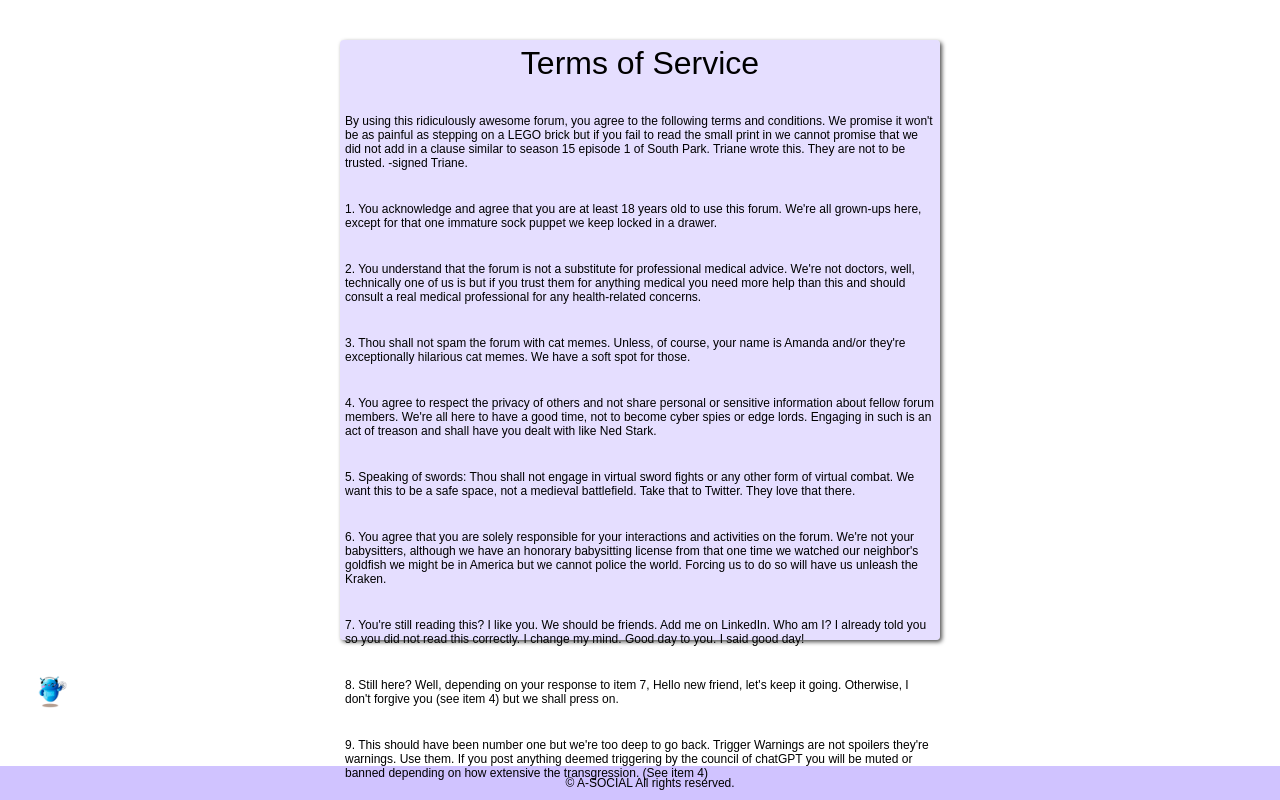
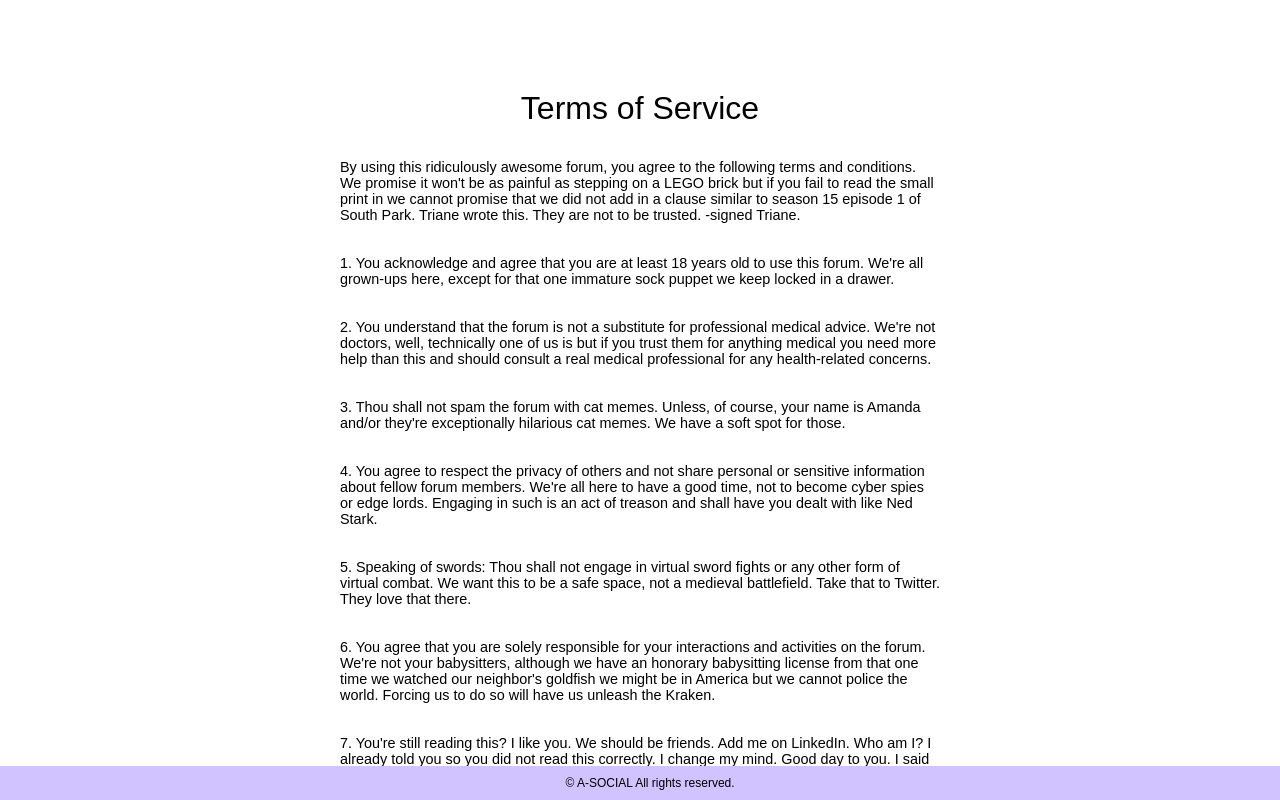
Before and after one commit to Team5Capstone/a-social-frontend, a React (Create React App) app: page /tos in a window 1280 px wide. Shown: the top 800 px of the page. Built offline with nearby package versions, Linux system fonts and the light colour scheme; no server answers; the HTML template or start-up script is replaced by a standard one.

Commit message:
Changes to TOS

```diff
--- a/src/pages/TermsOfService.js
+++ b/src/pages/TermsOfService.js
@@ -4,7 +4,7 @@
 function TermsOfService() {
 
   return (
-    <div className="container">
+    <div className="tos-container">
       <h2>Terms of Service</h2>
       {/* <img src={cruiserImage} className="floating-image cruiser-image" alt='' /> */}
       <p className="tos-paragraph">
--- a/src/style/TermsOfService.css
+++ b/src/style/TermsOfService.css
@@ -1,10 +1,10 @@
-.container {
+.tos-container {
   max-width: 600px; /* Adjust the max-width value as per your preference */
   margin: 0 auto;
   padding: 50px;
 }
 
-.container h2{
+.tos-container h2{
   font-size:xx-large;
   text-align: center;
   margin-bottom: 2rem;
@@ -12,6 +12,7 @@
 
 .tos-paragraph {
   margin-bottom: 2rem;
+  font-size: larger;
 }
 
 @keyframes floatingAnimation {
```
